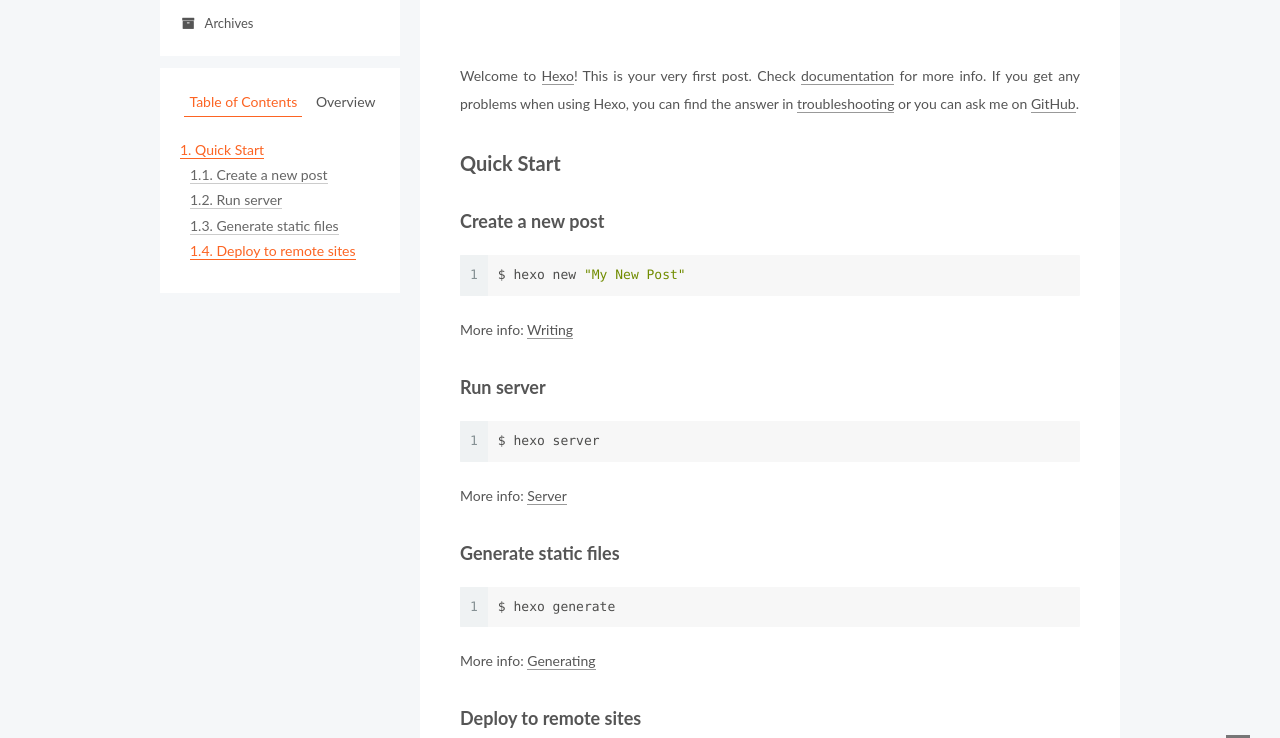
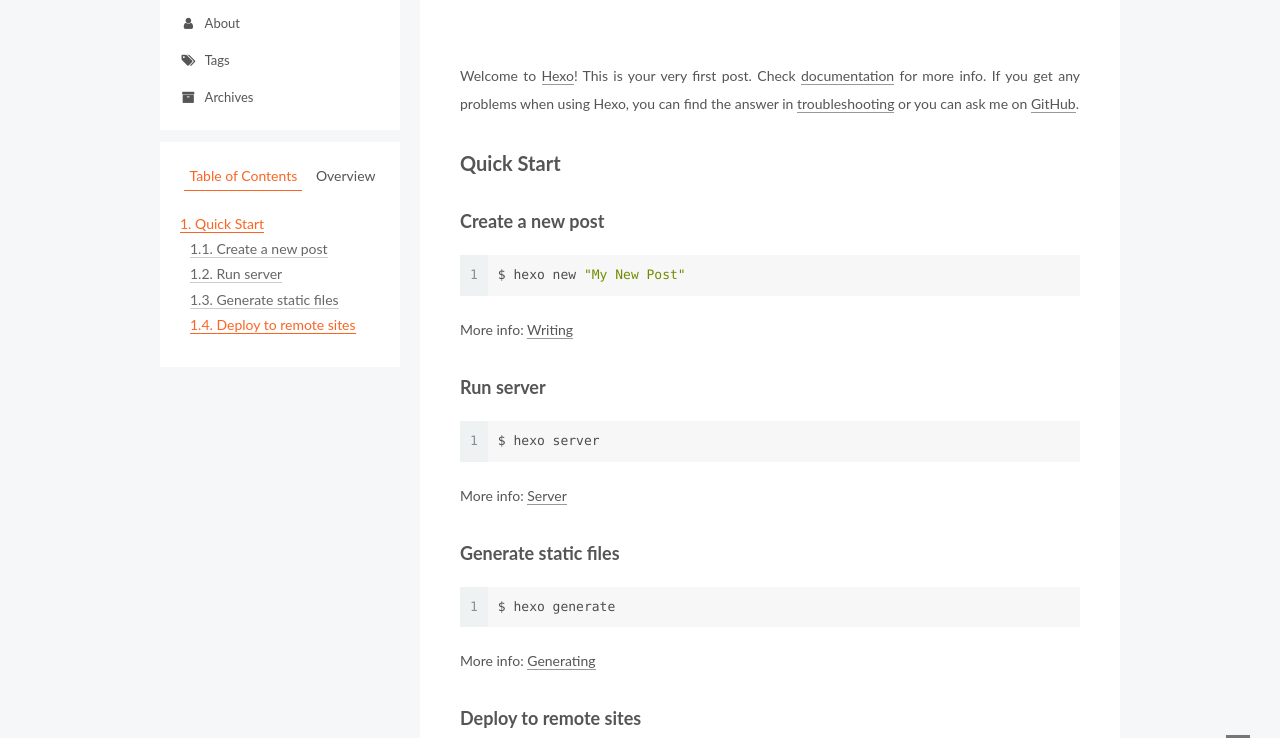
Before and after one commit to hanweiWill/hanweiWill.github.io, a plain HTML site: page 2020/01/17/hello-world/index.html in a window 1280 px wide. Shown: the part 141-879 px from the top of the page. Drawn offline with Linux system fonts and the light colour scheme.

Commit message:
Site updated: 2020-01-17 17:40:38

```diff
--- a/2020/01/17/hello-world/index.html
+++ b/2020/01/17/hello-world/index.html
@@ -186,6 +186,26 @@
               <i class="menu-item-icon fa fa-fw fa-home"></i> <br />
 
             Home
+          </a>
+        </li>
+
+
+        <li class="menu-item menu-item-about">
+          <a href="/about/%20" rel="section">
+
+              <i class="menu-item-icon fa fa-fw fa-user"></i> <br />
+
+            About
+          </a>
+        </li>
+
+
+        <li class="menu-item menu-item-tags">
+          <a href="/tags/%20" rel="section">
+
+              <i class="menu-item-icon fa fa-fw fa-tags"></i> <br />
+
+            Tags
           </a>
         </li>
 
```
Also changed, not shown: 2020/01/17/nlp-learning-notes/index.html (+20 -0 lines), archives/2020/01/index.html (+20 -0 lines), archives/2020/index.html (+20 -0 lines), archives/index.html (+20 -0 lines), index.html (+20 -0 lines).
